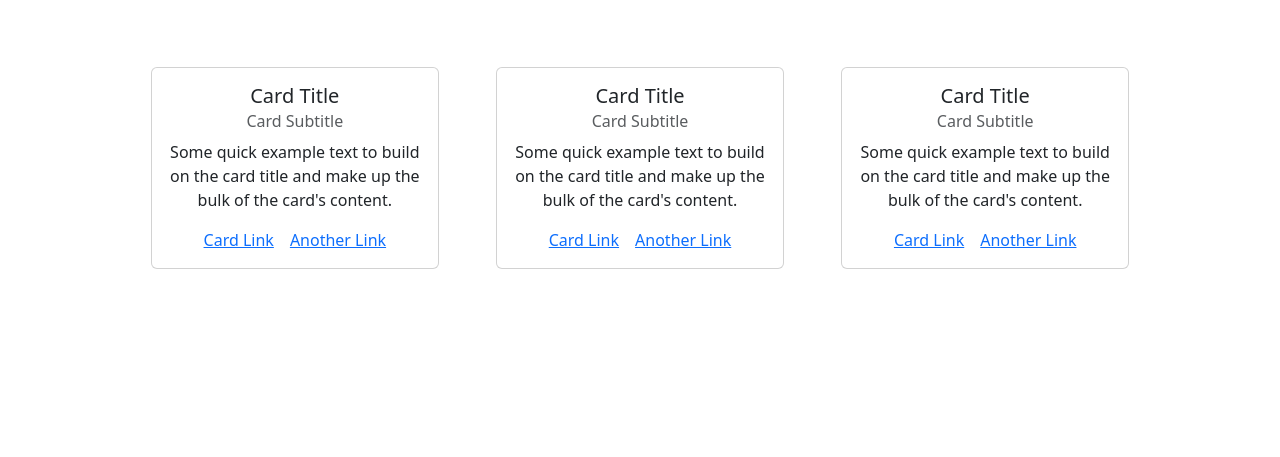
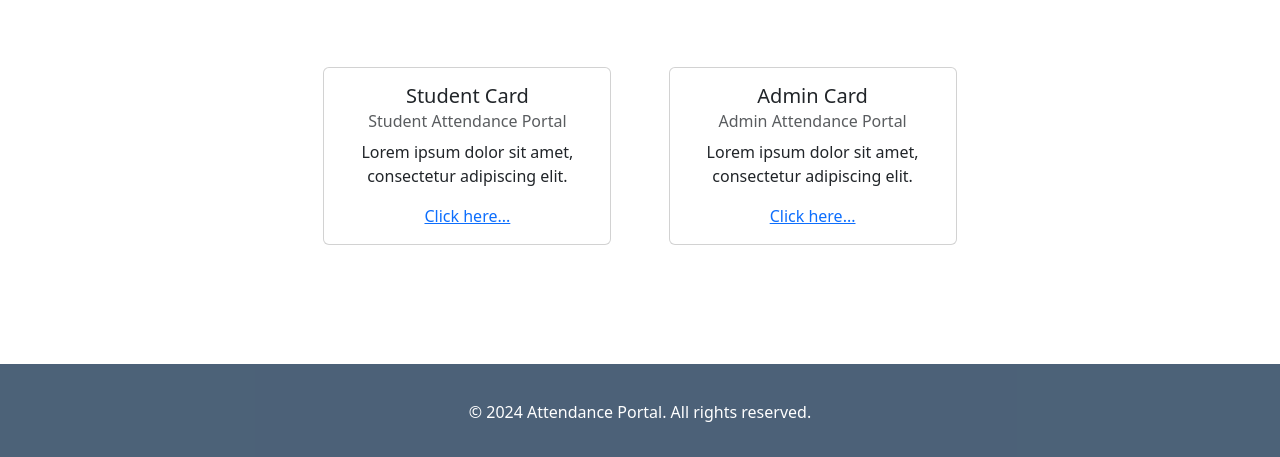
Before and after one commit to javariyafatima1/Attendence-final, a React (Create React App) app in the folder frontend/: page / in a window 1280 px wide. Shown: the part 649-1106 px from the top of the page. Before the commit the page ends 948 px from the top, so only its background shows below. Built offline with nearby package versions, Linux system fonts and the light colour scheme.

Commit message:
add cards and footer

```diff
--- a/frontend/package.json
+++ b/frontend/package.json
@@ -13,6 +13,7 @@
     "react": "^18.3.1",
     "react-bootstrap": "^2.10.4",
     "react-dom": "^18.3.1",
+    "react-icons": "^5.2.1",
     "react-router-dom": "^6.25.1",
     "react-scripts": "5.0.1",
     "web-vitals": "^2.1.4"
--- a/frontend/src/components/Home.css
+++ b/frontend/src/components/Home.css
@@ -1,5 +1,6 @@
+@import url('https://fonts.googleapis.com/css2?family=Roboto:ital,wght@0,100;0,300;0,400;0,500;0,700;0,900;1,100;1,300;1,400;1,500;1,700;1,900&display=swap');
 
-@import url('https://fonts.googleapis.com/css2?family=Roboto:ital,wght@0,100;0,300;0,400;0,500;0,700;0,900;1,100;1,300;1,400;1,500;1,700;1,900&display=swap');
+/* Main Section */
 
 .main-section {
     display: flex;
@@ -41,7 +42,7 @@
     margin-left: 25%;
   }
 
-  /* card section */
+  /* Card Section */
 
   .section-heading{
     text-transform: capitalize;
@@ -70,6 +71,21 @@
     margin: 10px;
   }
 
+  /* Footer */
+
+  .footer {
+    background-color: rgba(0, 31, 63, 0.7);
+    opacity: 1;
+    color: white;
+    padding: 20px 0;
+    margin-top: 7%;
+  }
+
+  .footer p {
+     color: white;
+     /* color: #dddddd;  */
+  }
+
   /* Responsive main-section design */
 
   @media (max-width: 768px) {
--- a/frontend/src/components/Home.js
+++ b/frontend/src/components/Home.js
@@ -1,10 +1,15 @@
 import React from 'react';
 import Card from 'react-bootstrap/Card';
+import { Container, Row, Col } from 'react-bootstrap';
+import 'bootstrap/dist/css/bootstrap.min.css';
 import './Home.css';
 
 const Home = () => {
   return (
     <div>
+
+      {/* Main Section */}
+
       <div className="main-section">
         <div className="column1">
           <h1 className="heading">Attendance Portal</h1>
@@ -28,42 +33,38 @@ const Home = () => {
         <div className="card-container">
           <Card className="custom-card" style={{ width: '18rem' }}>
             <Card.Body>
-              <Card.Title>Card Title</Card.Title>
-              <Card.Subtitle className="mb-2 text-muted">Card Subtitle</Card.Subtitle>
+              <Card.Title>Student Card</Card.Title>
+              <Card.Subtitle className="mb-2 text-muted">Student Attendance Portal</Card.Subtitle>
               <Card.Text>
-                Some quick example text to build on the card title and make up the
-                bulk of the card's content.
+              Lorem ipsum dolor sit amet, consectetur adipiscing elit.
               </Card.Text>
-              <Card.Link href="#">Card Link</Card.Link>
-              <Card.Link href="#">Another Link</Card.Link>
+              <Card.Link href="#">Click here...</Card.Link>
             </Card.Body>
           </Card>
           <Card className="custom-card" style={{ width: '18rem' }}>
             <Card.Body>
-              <Card.Title>Card Title</Card.Title>
-              <Card.Subtitle className="mb-2 text-muted">Card Subtitle</Card.Subtitle>
+              <Card.Title>Admin Card</Card.Title>
+              <Card.Subtitle className="mb-2 text-muted">Admin Attendance Portal</Card.Subtitle>
               <Card.Text>
-                Some quick example text to build on the card title and make up the
-                bulk of the card's content.
+              Lorem ipsum dolor sit amet, consectetur adipiscing elit.
               </Card.Text>
-              <Card.Link href="#">Card Link</Card.Link>
-              <Card.Link href="#">Another Link</Card.Link>
-            </Card.Body>
-          </Card>
-          <Card className="custom-card" style={{ width: '18rem' }}>
-            <Card.Body>
-              <Card.Title>Card Title</Card.Title>
-              <Card.Subtitle className="mb-2 text-muted">Card Subtitle</Card.Subtitle>
-              <Card.Text>
-                Some quick example text to build on the card title and make up the
-                bulk of the card's content.
-              </Card.Text>
-              <Card.Link href="#">Card Link</Card.Link>
-              <Card.Link href="#">Another Link</Card.Link>
+              <Card.Link href="#">Click here...</Card.Link>
             </Card.Body>
           </Card>
         </div>
       </div>
+
+
+      {/* Footer */}
+      <footer className="footer">
+      <Container>
+          <Row>
+          <Col className="text-center">
+            <p className="mt-3">© 2024 Attendance Portal. All rights reserved.</p>
+          </Col>
+        </Row>
+      </Container>
+    </footer>
     </div>
   );
 };
```
Also changed, not shown: 1 other file (tests, documents, lock files or other folders).
